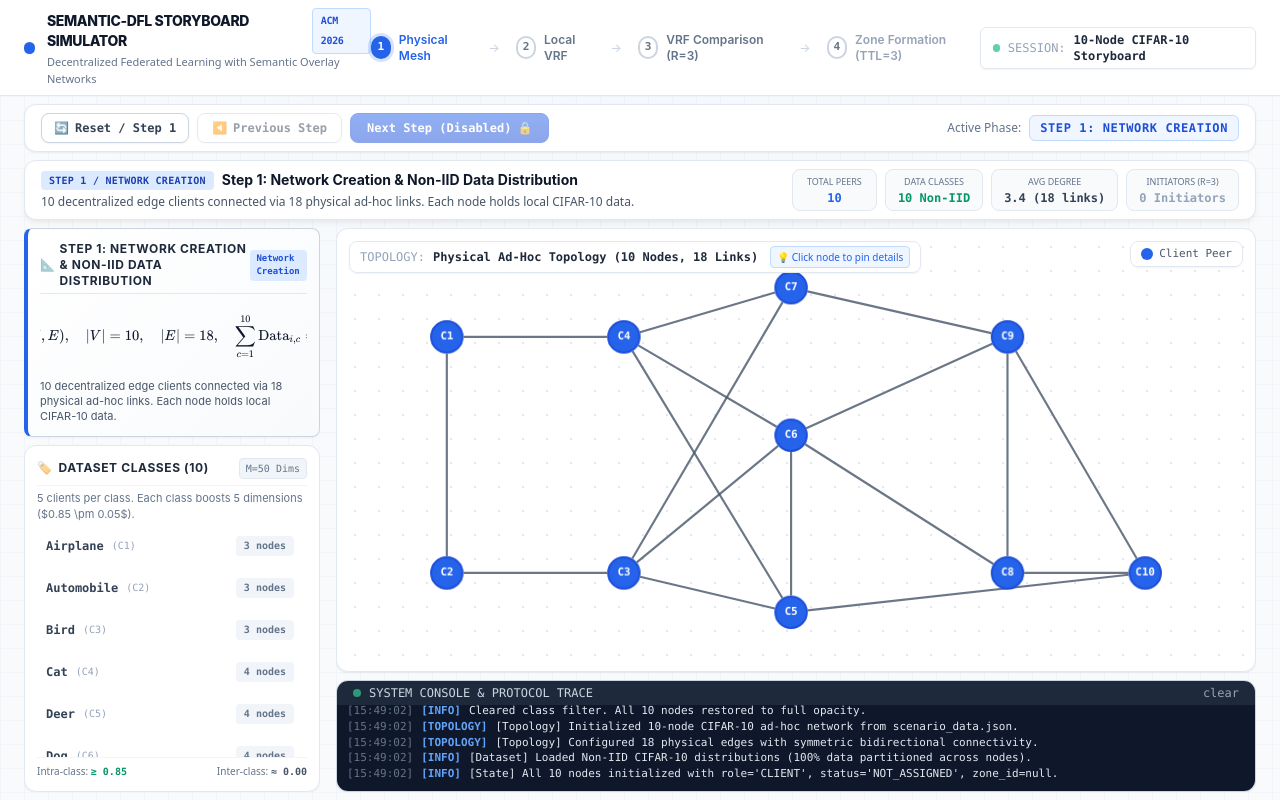
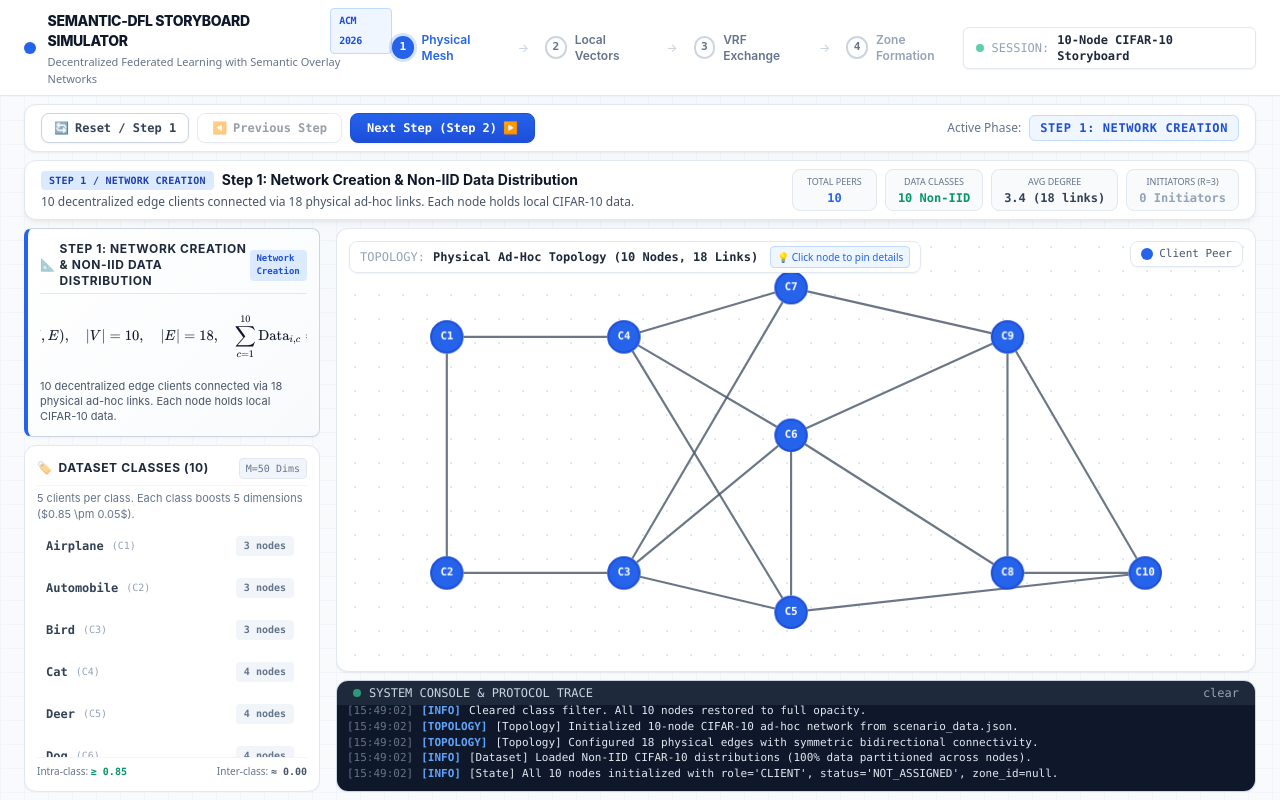
Before and after one commit to khastkhodaei/SemanticVisual, a FastAPI app: page / in a window 1280 px wide. Run offline with FastAPI, Linux system fonts and the light colour scheme; some libraries are stand-ins or nearby versions.

Commit message:
feat(step3): implement local VRF generation, 1-hop score exchange, and full stepper navigation

```diff
--- a/frontend/static/app.js
+++ b/frontend/static/app.js
@@ -601,18 +601,37 @@ async function loadStep(stepNumber) {
 
 // Update Top Headers and Narrative Cards
 function updateUIHeaders(data) {
+  const step = data.step || currentStep || 1;
   const activeBadge = document.getElementById("activeStepBadge");
+  const stepTag = document.getElementById("stepTag");
+  const stepTitle = document.getElementById("stepTitle");
+  const stepDesc = document.getElementById("stepDescription");
+
+  if (step === 1) {
     if (activeBadge) {
       activeBadge.textContent = "Step 1: Network Creation";
       activeBadge.className = "text-xs font-bold font-mono uppercase tracking-wider px-2.5 py-1 rounded-md bg-blue-50 text-blue-700 border border-blue-200";
     }
-
-  const stepTag = document.getElementById("stepTag");
     if (stepTag) stepTag.textContent = "STEP 1 / NETWORK CREATION";
-  const stepTitle = document.getElementById("stepTitle");
     if (stepTitle) stepTitle.textContent = "Step 1: Network Creation & Non-IID Data Distribution";
-  const stepDesc = document.getElementById("stepDescription");
     if (stepDesc) stepDesc.textContent = "10 decentralized edge clients connected via 18 physical ad-hoc links. Each node holds local CIFAR-10 data.";
+  } else if (step === 2) {
+    if (activeBadge) {
+      activeBadge.textContent = "Step 2: Local Vectors";
+      activeBadge.className = "text-xs font-bold font-mono uppercase tracking-wider px-2.5 py-1 rounded-md bg-cyan-50 text-cyan-700 border border-cyan-200";
+    }
+    if (stepTag) stepTag.textContent = "STEP 2 / LOCAL TRAINING & VECTORS";
+    if (stepTitle) stepTitle.textContent = "Step 2: Local Training & Normalized 10D Vector Generation";
+    if (stepDesc) stepDesc.textContent = "Each client trains on local CIFAR-10 data, outputting a normalized 10-dimensional vector representing class proportions.";
+  } else if (step === 3) {
+    if (activeBadge) {
+      activeBadge.textContent = "Step 3: VRF Exchange";
+      activeBadge.className = "text-xs font-bold font-mono uppercase tracking-wider px-2.5 py-1 rounded-md bg-amber-50 text-amber-700 border border-amber-200";
+    }
+    if (stepTag) stepTag.textContent = "STEP 3 / VRF GENERATION & 1-HOP EXCHANGE";
+    if (stepTitle) stepTitle.textContent = "Step 3: Local VRF Generation & 1-Hop Neighbor Score Exchange";
+    if (stepDesc) stepDesc.textContent = "Each peer calculates its local VRF score and exchanges it with direct 1-hop physical neighbors.";
+  }
 }
 
 // 5. STEP 1: Base Physical Topology & Non-IID Data Distribution
@@ -677,40 +696,41 @@ function renderStep2(data) {
   });
 }
 
-// 7. STEP 3: VRF Comparison & Local Initiator Deciding (Algorithm 2)
-// - 10 Initiators receive their distinct assigned Zone Palette color seed with gold crown 👑
-// - Non-initiators stay in neutral blue (#2563eb)
-// - Clicking a node displays the 3-hop decision table and scoreboard
+// 7. STEP 3: Local VRF Generation & 1-Hop Neighbor Score Exchange
 function renderStep3(data) {
+  stopCurrentPacketAnimation();
+
   renderSidebarFormula(
-    "VRF Initiator Election (Alg. 2)",
-    "m_p = \\min_{q \\in \\mathcal{N}_3(p)} (\\sigma_q, id_q)",
-    "Each node evaluates the minimum VRF score in its 3-hop physical neighborhood ball. The node holding the minimum score elects itself as Initiator.",
-    "R = 3 Hops",
-    true
+    "VRF Generation & 1-Hop Exchange",
+    "\\sigma_p = \\text{VRF}_{sk_p}(\\text{seed}_{e-1}), \\quad \\text{Exchange with } q \\in \\mathcal{N}_1(p)",
+    "Each peer calculates its local VRF score and exchanges it with direct 1-hop physical neighbors.",
+    "Step 3: VRF Exchange",
+    false
   );
 
   const canvasLabel = document.getElementById("canvasViewLabel");
-  if (canvasLabel) canvasLabel.textContent = "VRF Comparison (10 Initiator Color Seeds 👑, 40 Candidates)";
+  if (canvasLabel) canvasLabel.textContent = "Step 3: Local VRF Generation & 1-Hop Neighbor Score Exchange (10 Nodes, 18 Links)";
 
   const leaderLegend = document.getElementById("leaderLegendItem");
-  if (leaderLegend) leaderLegend.classList.remove("hidden");
+  if (leaderLegend) leaderLegend.classList.add("hidden");
   const boundaryLegend = document.getElementById("boundaryLegendItem");
   if (boundaryLegend) boundaryLegend.classList.add("hidden");
 
   const statLeaders = document.getElementById("statLeaders");
   if (statLeaders) {
-    statLeaders.textContent = "10 Initiators 👑 (R=3)";
-    statLeaders.className = "text-xs font-bold text-amber-600";
-  }
-
-  // Render nodes: 10 Initiators receive their distinct Zone Palette color seeds with crown, non-initiators in neutral blue
+    statLeaders.textContent = "0 Initiators (Step 3: VRF Exchange)";
+    statLeaders.className = "text-xs font-bold text-slate-500";
+  }
+
+  // Render nodes: uniform default neutral client blue, label C{id}, no initiator crown or zone coloring
   renderCytoscapeGraph(data.nodes, data.edges, {
-    showInitiators: true,
-    initiatorColorSeeds: true,
+    showInitiators: false,
     useZoneColors: false,
     showBoundaryEdges: false
   });
+
+  // Animate 1-hop score packet exchanges along edges
+  animateVrfScoreExchangePackets(data.packet_exchanges, data.nodes);
 }
 
 // 8. STEP 4: Zone Formation, First-Wins & Probe Conflicts (Algorithm 3)
@@ -861,6 +881,66 @@ function drawCanvasFloatingBadge(ctx, text, x, y, bgColor, textColor, borderColo
   ctx.textBaseline = "middle";
   ctx.fillText(text, x, y + 0.5);
   ctx.restore();
+}
+
+// Animate 1-hop VRF score exchange packets along the 18 physical links in Step 3
+function animateVrfScoreExchangePackets(packets, allNodes) {
+  stopCurrentPacketAnimation();
+  syncPacketCanvasSize();
+
+  const canvas = document.getElementById("packetCanvas");
+  if (!canvas || !cy) return;
+  const ctx = canvas.getContext("2d");
+
+  const duration = 2400; // ms
+  const startTime = performance.now();
+  const activeList = packets || [];
+
+  function runFrame(now) {
+    const elapsed = now - startTime;
+    const progress = Math.min(elapsed / duration, 1.0);
+    const ease = easeInOutQuad(progress);
+
+    ctx.clearRect(0, 0, canvas.width, canvas.height);
+
+    activeList.forEach(pkt => {
+      const srcNode = cy.getElementById(String(pkt.from));
+      const tgtNode = cy.getElementById(String(pkt.to));
+      if (!srcNode || !tgtNode || !srcNode.isNode || !srcNode.isNode() || !tgtNode.isNode || !tgtNode.isNode()) return;
+
+      const p1 = srcNode.renderedPosition();
+      const p2 = tgtNode.renderedPosition();
+
+      // Interpolate position along physical edge
+      const curX = p1.x + (p2.x - p1.x) * ease;
+      const curY = p1.y + (p2.y - p1.y) * ease;
+
+      // Draw floating score badge
+      const scoreStr = Number(pkt.score).toFixed(4);
+      drawCanvasFloatingBadge(
+        ctx,
+        `\u03c3:${scoreStr}`,
+        curX,
+        curY,
+        "rgba(255, 255, 255, 0.96)",
+        "#0369a1",
+        "#38bdf8"
+      );
+    });
+
+    if (progress < 1.0) {
+      activeAnimationId = requestAnimationFrame(runFrame);
+    } else {
+      // Loop smoothly after a brief pause if still on Step 3
+      setTimeout(() => {
+        if (currentStep === 3) {
+          animateVrfScoreExchangePackets(packets, allNodes);
+        }
+      }, 1600);
+    }
+  }
+
+  activeAnimationId = requestAnimationFrame(runFrame);
 }
 
 // Animate PROBE packet flooding in Step 4 across 3 waves with dynamic color morphing
@@ -1334,6 +1414,59 @@ function showNodeModal(nodeData) {
     }
   }
 
+  // Step 3: Local VRF Score & 1-Hop Neighborhood Scoreboard
+  const vrfSection = document.getElementById("cardVrfSection");
+  const vrfBadge = document.getElementById("cardVrfScoreBadge");
+  const scoreboardBody = document.getElementById("cardNeighborhoodScoreboardBody");
+
+  if (currentStep === 3) {
+    if (cardStatusBadge) {
+      cardStatusBadge.textContent = "Scores Exchanged (Awaiting Decision)";
+      cardStatusBadge.className = "text-[9px] font-semibold px-2 py-0.5 rounded bg-amber-50 text-amber-800 border border-amber-300";
+    }
+
+    if (vrfSection) vrfSection.classList.remove("hidden");
+    if (vrfBadge) {
+      const selfVrf = (nodeData.vrf_score !== undefined && nodeData.vrf_score !== null)
+        ? Number(nodeData.vrf_score).toFixed(4)
+        : "N/A";
+      vrfBadge.textContent = `\u03c3_self = ${selfVrf}`;
+    }
+
+    if (scoreboardBody) {
+      scoreboardBody.innerHTML = "";
+      const scoreboard = nodeData.neighbor_scoreboard || [];
+      if (scoreboard.length > 0) {
+        scoreboard.forEach(item => {
+          const tr = document.createElement("tr");
+          tr.className = "hover:bg-slate-50 transition-colors";
+          tr.innerHTML = `
+            <td class="py-1 px-2 font-bold text-blue-700 font-mono">${item.label || ('C' + item.neighbor_id)}</td>
+            <td class="py-1 px-2 text-right font-mono font-bold text-slate-800">
+              <span class="inline-block px-1.5 py-0.2 rounded bg-slate-100 border border-slate-200">${Number(item.vrf_score).toFixed(4)}</span>
+            </td>
+          `;
+          scoreboardBody.appendChild(tr);
+        });
+      } else if (nodeData.neighbor_scores) {
+        Object.entries(nodeData.neighbor_scores).forEach(([nbId, score]) => {
+          const label = String(nbId).startsWith("C") ? nbId : `C${nbId}`;
+          const tr = document.createElement("tr");
+          tr.className = "hover:bg-slate-50 transition-colors";
+          tr.innerHTML = `
+            <td class="py-1 px-2 font-bold text-blue-700 font-mono">${label}</td>
+            <td class="py-1 px-2 text-right font-mono font-bold text-slate-800">
+              <span class="inline-block px-1.5 py-0.2 rounded bg-slate-100 border border-slate-200">${Number(score).toFixed(4)}</span>
+            </td>
+          `;
+          scoreboardBody.appendChild(tr);
+        });
+      }
+    }
+  } else {
+    if (vrfSection) vrfSection.classList.add("hidden");
+  }
+
   card.classList.remove("hidden");
 }
 
@@ -1718,18 +1851,38 @@ function updateStepper(step) {
 function updateNavButtons(step) {
   const btnPrev = document.getElementById("btnPrev");
   const btnNext = document.getElementById("btnNext");
+  const btnReset = document.getElementById("btnReset");
+
+  if (btnReset) {
+    btnReset.disabled = false;
+  }
 
   if (btnPrev) {
+    if (step > 1) {
+      btnPrev.disabled = false;
+      btnPrev.className = "btn-secondary px-3.5 py-1.5 rounded-lg text-xs font-bold font-mono flex items-center gap-1.5 hover:bg-slate-100 cursor-pointer transition-colors";
+      btnPrev.innerHTML = `<span>◀️</span><span>Previous Step</span>`;
+      btnPrev.title = `Return to Step ${step - 1}`;
+    } else {
       btnPrev.disabled = true;
       btnPrev.className = "btn-secondary px-3.5 py-1.5 rounded-lg text-xs font-bold font-mono flex items-center gap-1.5 opacity-50 cursor-not-allowed";
       btnPrev.innerHTML = `<span>◀️</span><span>Previous Step</span>`;
+      btnPrev.title = "Already at initial Step 1";
+    }
   }
 
   if (btnNext) {
+    if (step < 3) {
+      btnNext.disabled = false;
+      btnNext.className = "btn-primary px-4 py-1.5 rounded-lg text-xs font-bold font-mono flex items-center gap-1.5 hover:bg-blue-700 cursor-pointer transition-colors shadow-sm";
+      btnNext.innerHTML = `<span>Next Step (Step ${step + 1})</span><span>▶️</span>`;
+      btnNext.title = `Advance to Step ${step + 1}`;
+    } else {
       btnNext.disabled = true;
       btnNext.className = "btn-primary px-4 py-1.5 rounded-lg text-xs font-bold font-mono flex items-center gap-1.5 opacity-50 cursor-not-allowed";
-    btnNext.title = "Step 1 active - Next steps locked";
-    btnNext.innerHTML = `<span>Next Step (Disabled)</span><span>🔒</span>`;
+      btnNext.title = "Step 3 active - Step 4 next";
+      btnNext.innerHTML = `<span>Next Step</span><span>🔒</span>`;
+    }
   }
 }
 
@@ -1739,8 +1892,8 @@ function setNavButtonsDisabled(disabled) {
   const btnNext = document.getElementById("btnNext");
 
   if (btnReset) btnReset.disabled = disabled;
-  if (btnPrev) btnPrev.disabled = true;
-  if (btnNext) btnNext.disabled = true;
+  if (btnPrev) btnPrev.disabled = disabled || (currentStep <= 1);
+  if (btnNext) btnNext.disabled = disabled || (currentStep >= 3);
 }
 
 function bindActionButtons() {
@@ -1754,7 +1907,9 @@ function bindActionButtons() {
   const btnPrev = document.getElementById("btnPrev");
   if (btnPrev) {
     btnPrev.addEventListener("click", () => {
-      if (currentStep > 1) loadStep(currentStep - 1);
+      if (currentStep > 1) {
+        loadStep(currentStep - 1);
+      }
     });
   }
 
@@ -1762,8 +1917,22 @@ function bindActionButtons() {
   if (btnNext) {
     btnNext.addEventListener("click", (e) => {
       e.preventDefault();
-      logToTerminal("INFO", "Step 1 is active. Next steps are locked until Step 1 is verified.");
-    });
+      if (currentStep < 3) {
+        loadStep(currentStep + 1);
+      } else {
+        logToTerminal("INFO", "Step 3 is active. Step 4 (Zone Formation) will follow.");
+      }
+    });
+  }
+
+  // Clickable Stepper tabs (Step 1, Step 2, Step 3)
+  for (let s = 1; s <= 3; s++) {
+    const item = document.getElementById(`stepNav${s}`);
+    if (item) {
+      item.addEventListener("click", () => {
+        loadStep(s);
+      });
+    }
   }
 
   const btnClearLogs = document.getElementById("btnClearLogs");
--- a/frontend/templates/index.html
+++ b/frontend/templates/index.html
@@ -60,24 +60,24 @@
 
     <!-- Stepper Indicator -->
     <nav aria-label="Step progress" class="hidden md:flex items-center space-x-4 text-xs font-medium">
-      <div id="stepNav1" class="step-item active">
+      <div id="stepNav1" class="step-item active cursor-pointer" title="Jump to Step 1">
         <span class="step-bubble">1</span>
         <span>Physical Mesh</span>
       </div>
       <span class="text-slate-300">→</span>
-      <div id="stepNav2" class="step-item">
+      <div id="stepNav2" class="step-item cursor-pointer" title="Jump to Step 2">
         <span class="step-bubble">2</span>
-        <span>Local VRF</span>
+        <span>Local Vectors</span>
       </div>
       <span class="text-slate-300">→</span>
-      <div id="stepNav3" class="step-item">
+      <div id="stepNav3" class="step-item cursor-pointer" title="Jump to Step 3">
         <span class="step-bubble">3</span>
-        <span>VRF Comparison (R=3)</span>
+        <span>VRF Exchange</span>
       </div>
       <span class="text-slate-300">→</span>
       <div id="stepNav4" class="step-item text-slate-400">
         <span class="step-bubble">4</span>
-        <span>Zone Formation (TTL=3)</span>
+        <span>Zone Formation</span>
       </div>
     </nav>
 
@@ -296,6 +296,40 @@
                 </table>
               </div>
             </div>
+
+            <!-- Step 3: Local VRF Score & 1-Hop Neighborhood Scoreboard -->
+            <div id="cardVrfSection" class="hidden pt-2 border-t border-slate-200">
+              <div class="flex justify-between items-center text-[10px] font-bold text-slate-700 uppercase tracking-wider mb-1 px-0.5">
+                <span class="flex items-center gap-1">
+                  <span>🎲</span>
+                  <span>Local VRF Score:</span>
+                </span>
+                <span id="cardVrfScoreBadge" class="text-[10px] font-mono font-bold text-amber-800 bg-amber-50 px-2 py-0.5 rounded border border-amber-300">&sigma;_self = 0.0000</span>
+              </div>
+
+              <!-- 1-Hop Neighborhood Scoreboard Table -->
+              <div class="mt-2">
+                <div class="flex justify-between items-center text-[10px] text-slate-500 mb-1 px-0.5">
+                  <span class="font-bold text-slate-700 uppercase tracking-wider flex items-center gap-1">
+                    <span>📋</span>
+                    <span>1-Hop Scoreboard:</span>
+                  </span>
+                  <span class="text-[9px] font-mono text-slate-500 bg-slate-100 px-1.5 py-0.2 rounded border border-slate-200">Received Scores</span>
+                </div>
+                <div class="overflow-hidden border border-slate-200 rounded-lg shadow-xs bg-white">
+                  <table class="w-full text-[10px] font-mono border-collapse">
+                    <thead>
+                      <tr class="bg-slate-100 text-slate-600 border-b border-slate-200 text-left">
+                        <th class="py-1 px-2 font-semibold">Peer</th>
+                        <th class="py-1 px-2 font-semibold text-right">VRF Score (&sigma;)</th>
+                      </tr>
+                    </thead>
+                    <tbody id="cardNeighborhoodScoreboardBody" class="divide-y divide-slate-100">
+                    </tbody>
+                  </table>
+                </div>
+              </div>
+            </div>
           </div>
         </div>
       </div>
```
Also changed, not shown: STEPS.md (+19 -0 lines), backend/scenario_data.json (+10 -10 lines), backend/storyboard_10nodes.py (+98 -0 lines), tests/test_step3_vrf.py (added, +135 -0 lines). Lines whose indentation alone changed are shown as unchanged.
